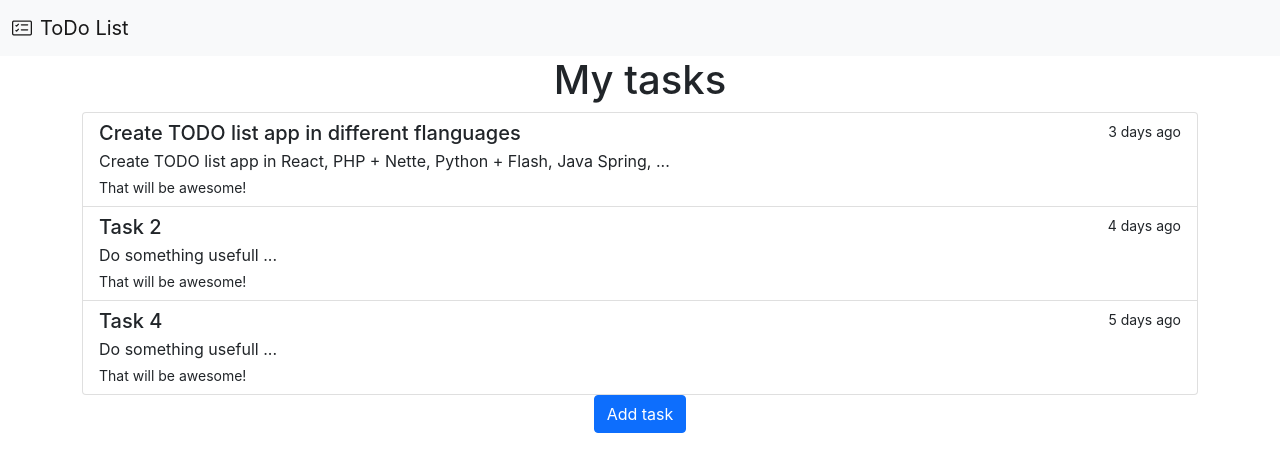
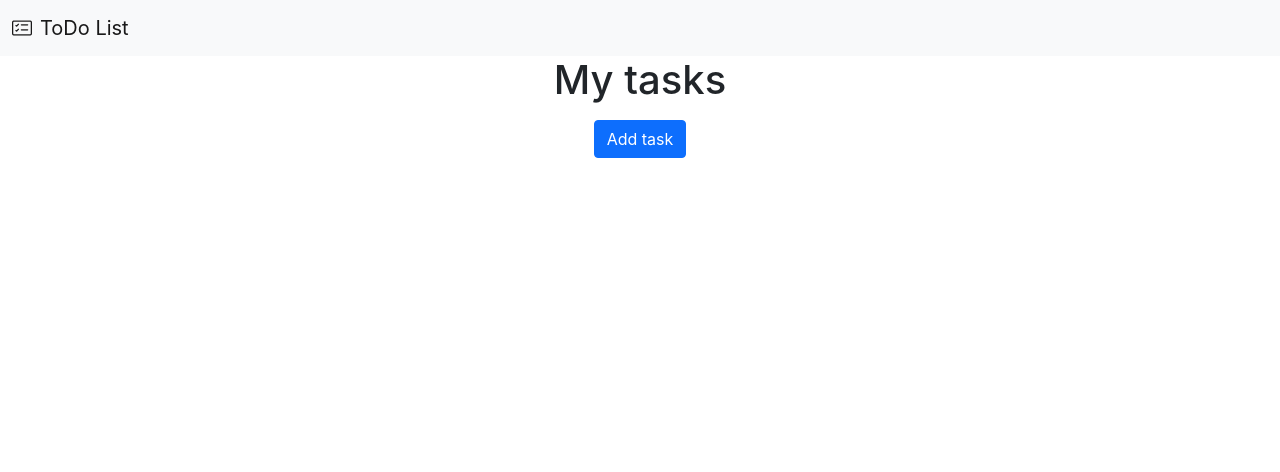
Before and after one commit to branogoga/todo-react, a React (Create React App) app: page / in a window 1280 px wide. Shown: the top 472 px of the page. Built offline with nearby package versions, Linux system fonts and the light colour scheme.

Commit message:
Add new task

```diff
--- a/package.json
+++ b/package.json
@@ -14,7 +14,7 @@
   },
   "scripts": {
     "start": "react-scripts start",
-    "build": "tsc",
+    "build": "react-scripts build",
     "test": "react-scripts test",
     "eject": "react-scripts eject"
   },
--- a/src/App.tsx
+++ b/src/App.tsx
@@ -1,3 +1,4 @@
+import { useState } from 'react';
 import './App.css';
 import Button from 'react-bootstrap/Button'
 import Container from 'react-bootstrap/Container'
@@ -38,54 +39,35 @@ type TaskListProps = {
 
 const TaskList = ((props: TaskListProps) => {
 
-  const tasks = createTasks()
-  let items = tasks.map(task =>  <TaskListItem key={task.id} { ...task} />)
+  let items = props.tasks.map(task =>  <TaskListItem key={task.id} { ...task} />)
 
   return <ListGroup>
     {items}
   </ListGroup>
 })
 
-function createTasks(): Array<TaskListItemProps> {
-  const task1 = {
-    id: 1,
-    title: "Create TODO list app in different flanguages",
-    created_at: "3 days ago",
-    description: "Create TODO list app in React, PHP + Nette, Python + Flash, Java Spring, ...",
-  }
-
-  const task2 = {
-    id: 2,
-    title: "Task 2",
+function createSampleTasks(id: number): TaskListItemProps {
+  return {
+    id,
+    title: "Task",
     created_at: "4 days ago",
     description: "Do something usefull ...",
   }
-
-  const task3 = {
-    id: 3,
-    title: "Task 4",
-    created_at: "5 days ago",
-    description: "Do something usefull ...",
-  }
-
-  const tasks = [task1, task2, task3]
-
-  return tasks
 }
-
 
 function App() {
 
-  let items = createTasks()
+  const [items, setTasks] = useState<Array<TaskListItemProps>>([]);
 
   function addTask(): void {
-    items.push({
-      id: 3,
-      title: "Task 4",
-      created_at: "5 days ago",
-      description: "Do something usefull ...",
-    });
-    console.log("addTask()", items)
+    let tasks = items.slice()
+    let max_id = Math.max.apply(Math, tasks.map(function(task) { return task.id; }))
+    if (max_id < 0) {
+      max_id = 0
+    }
+    tasks.push(createSampleTasks(max_id + 1))
+    console.log(tasks)
+    setTasks(tasks)
   }
 
   return (
@@ -94,7 +76,7 @@ function App() {
       <Container>
         <h1>My tasks</h1>
         <TaskList tasks={items} />
-        <Button onClick={addTask}>Add task</Button>
+        <Button className="mt-2" onClick={addTask}>Add task</Button>
       </Container>
     </div>
   );
```
